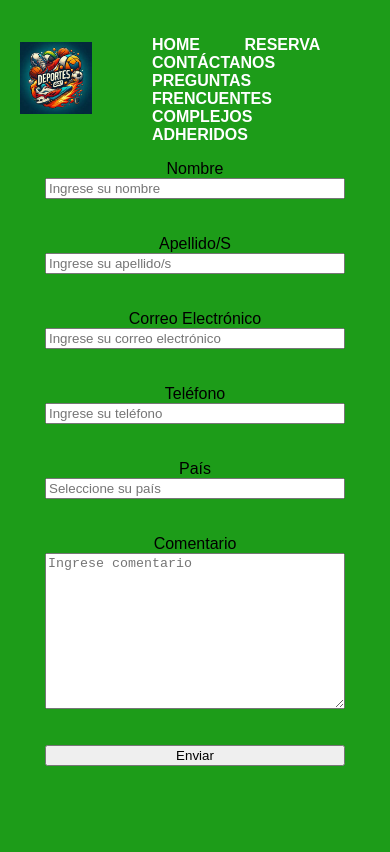
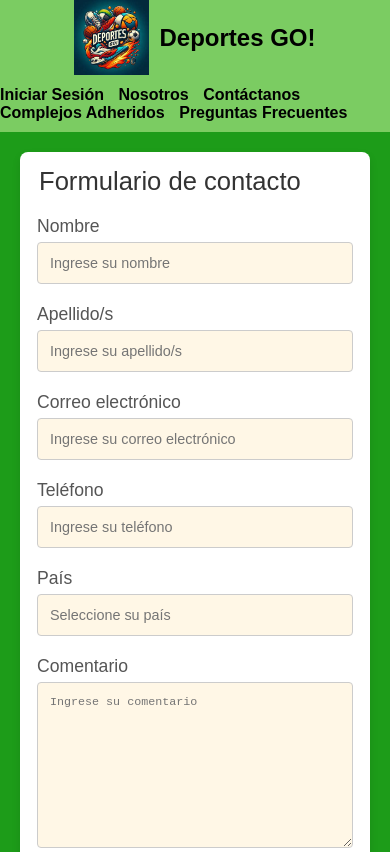
Before and after one commit to AndyAffre/proyectoCH-64700, a plain HTML site: page pages/contacto.html in a window 390 px wide. Shown: the top 852 px of the page. Drawn offline with Linux system fonts and the light colour scheme.

Commit message:
Actualizando la web

```diff
--- a/pages/contacto.html
+++ b/pages/contacto.html
@@ -18,59 +18,60 @@
     <body>
         <!--PRIMERA ESTRUCTURA = CABECERA/NAVEGACION-->
         <header>
+            <a href="#" class="logo">
+                <img src="../images/logo 1.jpeg" alt="logo de la marca">
+                <h2 class="nombre-marca">Deportes GO!</h2>
+            </a>
             <nav>
-                <div class="logo">
-                    <img src="../images/logo 1.jpeg" alt="">
-                </div>
-                <ul>
-                    <li><a href="../index.html">HOME</a></li>
-                    <li><a href="../pages/reserva.html">RESERVA</a></li>
-                    <li><a href="../pages/contacto.html">CONTÁCTANOS</a></li>
-                    <li><a href="../pages/preguntas.html">PREGUNTAS FRENCUENTES</a></li>
-                    <li><a href="../pages/complejosad.html">COMPLEJOS ADHERIDOS</a></li>
-                </ul>
+                <a href="../index.html" class="nav-link">Iniciar Sesión</a>
+                <a href="../pages/nosotros.html" class="nav-link">Nosotros</a>
+                <a href="#" class="nav-link">Contáctanos</a>
+                <a href="../pages/complejosad.html" class="nav-link">Complejos Adheridos</a>
+                <a href="../pages/preguntas.html" class="nav-link">Preguntas Frecuentes</a>
             </nav>
-
         </header>
 
-        <!--SEGUNDA ESTRUCTURA = CONTENIDO-->
+            <!-- SEGUNDA ESTRUCTURA = CONTENIDO -->
 <main>
     <form>
+        <fieldset>
+            <legend>Formulario de contacto</legend>
+
             <div class="form-group">
                 <label for="nombre">Nombre</label>
-                    <input id="nombre" name="nombre" placeholder="Ingrese su nombre"/>
+                <input id="nombre" name="nombre" placeholder="Ingrese su nombre" required/>
             </div>
-                <br><br>
+
             <div class="form-group">
-                    <label for="apellido/os">Apellido/s</label>
-                    <input id="apellido/s" name="apellido/s" placeholder="Ingrese su apellido/s"/>
+                <label for="apellido">Apellido/s</label>
+                <input id="apellido" name="apellido" placeholder="Ingrese su apellido/s" required/>
             </div>
-            <br><br>
+
             <div class="form-group">
-                    <label for="correoelectroónico">Correo electrónico</label>
-                    <input id="correoelectroónico" name="correoelectroónico" placeholder="Ingrese su correo electrónico"/>
+                <label for="correoelectronico">Correo electrónico</label>
+                <input id="correoelectronico" name="correoelectronico" type="email" placeholder="Ingrese su correo electrónico" required/>
             </div>
-                <br><br>
+
             <div class="form-group">
-                    <label for="telefóno">Teléfono</label>
-                    <input id="telefóno" name="telefóno" placeholder="Ingrese su teléfono"/>
+                <label for="telefono">Teléfono</label>
+                <input id="telefono" name="telefono" type="tel" placeholder="Ingrese su teléfono" required/>
             </div>
-                <br><br>
+
             <div class="form-group">
                 <label for="pais">País</label>
-                    <input id="pais" name="pais" placeholder="Seleccione su país"/>
+                <input id="pais" name="pais" placeholder="Seleccione su país" required/>
             </div>
-                <br><br>
+
             <div class="form-group">
                 <label for="comentario">Comentario</label>
-                    <textarea cols="50" rows="10" name="comentario" id="comentario" placeholder="Ingrese comentario"></textarea>
+                <textarea id="comentario" name="comentario" cols="50" rows="10" placeholder="Ingrese su comentario" required></textarea>
             </div>
-                <br><br>
+
             <div class="form-group">
                 <input type="submit" value="Enviar"/>
             </div>
+        </fieldset>
     </form>
-
 </main>
 
         <!--TERCERAESTRUCTURA = PIE DE PAGINA-->
--- a/style.css
+++ b/style.css
@@ -1,47 +1,54 @@
-/* Encabezado */
-nav{
-        display: flex;
-        align-items: center;
-        justify-content: space-between;
-        padding-top: 20px;
-        padding-left: 5%;
-        padding-right: 5%;
-        font-weight: bold;
+/* ENCABEZADO */
 
-    }
+body{
+    font-family: sans-serif;
+    margin: 0;
+}
+
+a{
+    text-decoration: none;
+    color: black;
+}
+
+header{
+    display: flex;
+    min-height: 70px;
+    background-color: rgb(123, 204, 98);
+    justify-content: space-between;
+    align-items: center;
+}
+
+.logo{
+    display: flex;
+    align-items: center;
+}
 
 .logo img{
-    max-width: 100%;
-    height: auto;
+    height: 75px;
+    margin-right: 10px;
+    margin-bottom: 1px;
 }
 
-
-
-h1{
-    color: black;
-    font-size: 45px;
+.nav-link{
+    font-weight: 700;
+    padding-right: 10px;
 
 }
 
-ul li{
-    display: inline-block;
-    padding: 0px 20px;
-
+.nav-link:hover{
+    color: white;
 }
 
-a{
-    color: white;
-    text-decoration: none;
+@media (max-width:700px){
+    header{
+        flex-direction: column;
+    }
+
+    nav{
+        padding: 10px 0px;
+    }
 }
 
-h1{
-    text-align: center;
-}
-
-body {
-    font-family: sans-serif;
-    text-transform: capitalize;
-}
 
 /* FOOTER */
 
@@ -86,6 +93,7 @@ html, body {
     font-weight: 500;
     border-bottom: 2px solid white; /* Añade color a la línea */
     padding-bottom: 10px;
+    text-align: center;
 }
 
 .footer-links ul {
@@ -282,15 +290,220 @@ img {
 
 /* PAG CONTACTO */
 
-.form-group {
+/* Diseño general */
+body {
+    font-family: Arial, sans-serif;
+    margin: 0;
+    padding: 0;
+    background-color: #f4f4f4;
+}
+
+main {
+    max-width: 800px;
+    margin: 40px auto;
+    padding: 20px;
+    background-color: #fff;
+    box-shadow: 0 4px 8px rgba(0, 0, 0, 0.1);
+    border-radius: 8px;
+}
+
+/* Estilos para el formulario */
+form {
     display: flex;
     flex-direction: column;
-    text-align: center;
-    position: relative;
-    width: 300px;
-    margin: 0 auto;
+}
+
+fieldset {
+    border: none;
+    padding: 0;
+}
+
+legend {
+    font-size: 1.6em;
+    margin-bottom: 20px;
+    color: #333;
+}
+
+.form-group {
+    margin-bottom: 20px;
+}
+
+label {
+    display: block;
+    font-size: 1.1em;
+    margin-bottom: 5px;
+    color: #555;
+}
+
+input, textarea {
+    width: 100%;
+    padding: 12px;
+    font-size: 1em;
+    border: 1px solid #ccc;
+    border-radius: 4px;
+    box-sizing: border-box;
+    background-color: #f9f9f9;
+    transition: border 0.3s ease;
+}
+
+input:focus, textarea:focus {
+    border-color: #5b9bd5;
+    outline: none;
+}
+
+textarea {
+    resize: vertical;
+}
+
+input[type="submit"] {
+    background-color: #5b9bd5;
+    color: white;
+    border: none;
+    padding: 12px 0;
+    font-size: 1.2em;
+    cursor: pointer;
+    border-radius: 4px;
+    transition: background-color 0.3s ease;
+}
+
+input[type="submit"]:hover {
+    background-color: #4a8cc2;
+}
+
+input[required], textarea[required] {
+    background-color: #fff7e6;
+}
+
+input[required]:focus, textarea[required]:focus {
+    background-color: #fff;
+}
+
+/* Espaciado entre los campos */
+.form-group + .form-group {
+    margin-top: 10px;
+}
+
+/* Responsividad para dispositivos pequeños */
+@media (max-width: 600px) {
+    input, textarea {
+        font-size: 0.9em;
+    }
+
+    main {
+        margin: 20px;
+        padding: 15px;
+    }
 }
 
 
 
+
 /* PAG PREGUNTAS FREC- PROXIMAMENTE */
+
+/* Diseño general */
+body {
+    font-family: Arial, sans-serif;
+    margin: 0;
+    padding: 0;
+    background-color: #f4f4f4;
+}
+
+main {
+    max-width: 800px;
+    margin: 40px auto;
+    padding: 20px;
+    background-color: #fff;
+    box-shadow: 0 4px 8px rgba(0, 0, 0, 0.1);
+    border-radius: 8px;
+}
+
+/* Título principal */
+h1 {
+    font-size: 2em;
+    color: #333;
+    text-align: center;
+    margin-bottom: 40px;
+}
+
+/* Contenedor de preguntas frecuentes */
+.faq {
+    display: flex;
+    flex-direction: column;
+}
+
+.faq-item {
+    margin-bottom: 20px;
+    padding: 15px;
+    background-color: #f9f9f9;
+    border-left: 5px solid #5b9bd5;
+    border-radius: 4px;
+    transition: background-color 0.3s ease;
+}
+
+.faq-item:hover {
+    background-color: #eef4fd;
+}
+
+.faq-question {
+    font-size: 1.2em;
+    color: #333;
+    margin-bottom: 10px;
+}
+
+.faq-answer {
+    font-size: 1em;
+    color: #555;
+}
+
+/* Estilos para mejorar la legibilidad */
+.faq-question {
+    font-weight: bold;
+    cursor: pointer;
+    transition: color 0.3s ease;
+}
+
+.faq-question:hover {
+    color: #5b9bd5;
+}
+
+/* Animación para mostrar/ocultar respuestas */
+.faq-answer {
+    display: none;
+    margin-top: 10px;
+}
+
+.faq-item.open .faq-answer {
+    display: block;
+}
+
+.faq-item.open .faq-question::after {
+    content: "▲";
+    color: #5b9bd5;
+    margin-left: 10px;
+}
+
+.faq-item:not(.open) .faq-question::after {
+    content: "▼";
+    color: #5b9bd5;
+    margin-left: 10px;
+}
+
+/* Media queries para dispositivos móviles */
+@media (max-width: 600px) {
+    main {
+        margin: 20px;
+        padding: 15px;
+    }
+
+    h1 {
+        font-size: 1.8em;
+    }
+
+    .faq-item {
+        padding: 10px;
+    }
+
+    .faq-question {
+        font-size: 1em;
+    }
+}
```
Also changed, not shown: index.html (+12 -14 lines), pages/complejosad.html (+10 -12 lines), pages/nosotros.html (renamed from pages/reserva.html, +10 -12 lines), pages/preguntas.html (+46 -22 lines), estilos.css (added), pages/nuevo.html (added). Lines whose indentation alone changed are shown as unchanged.
